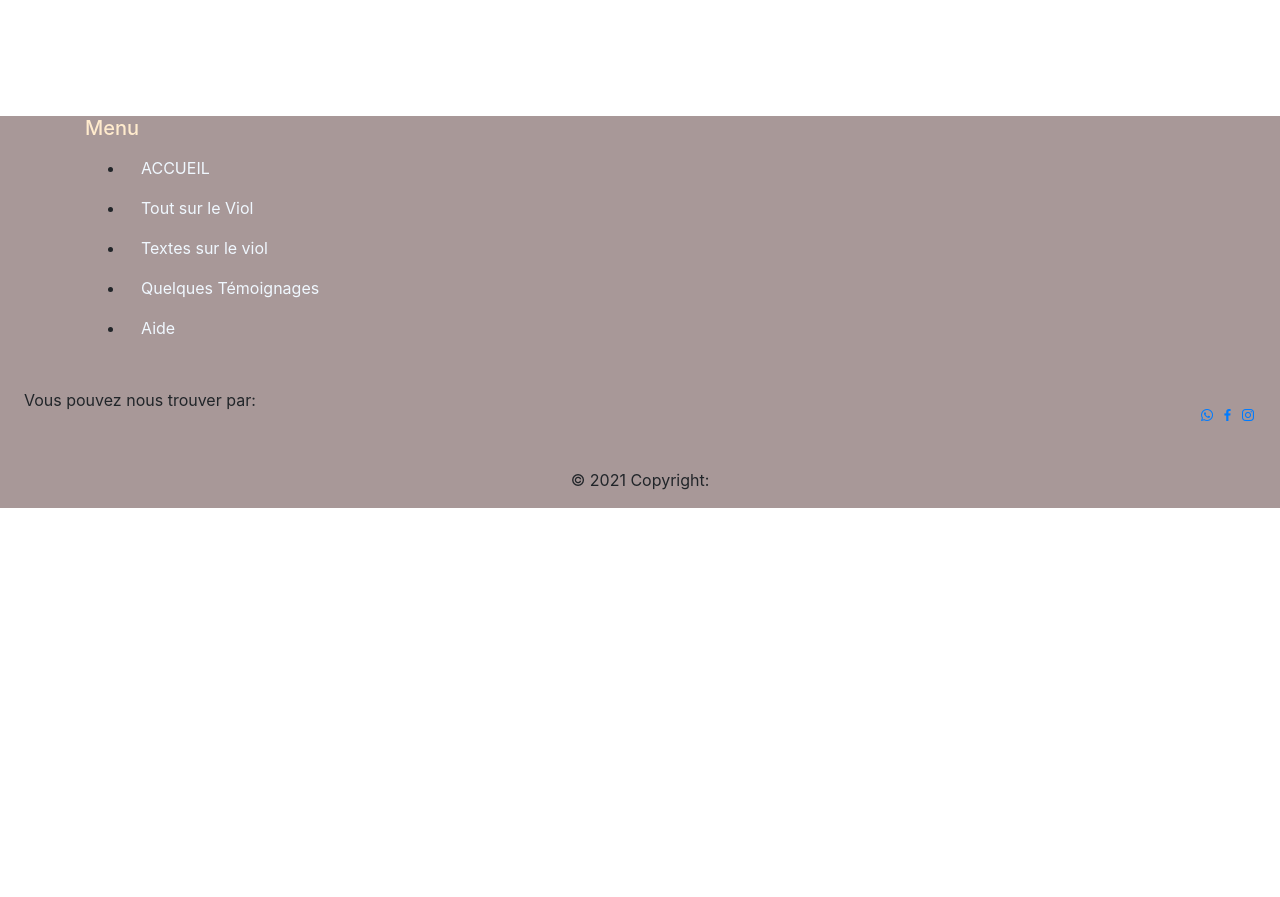
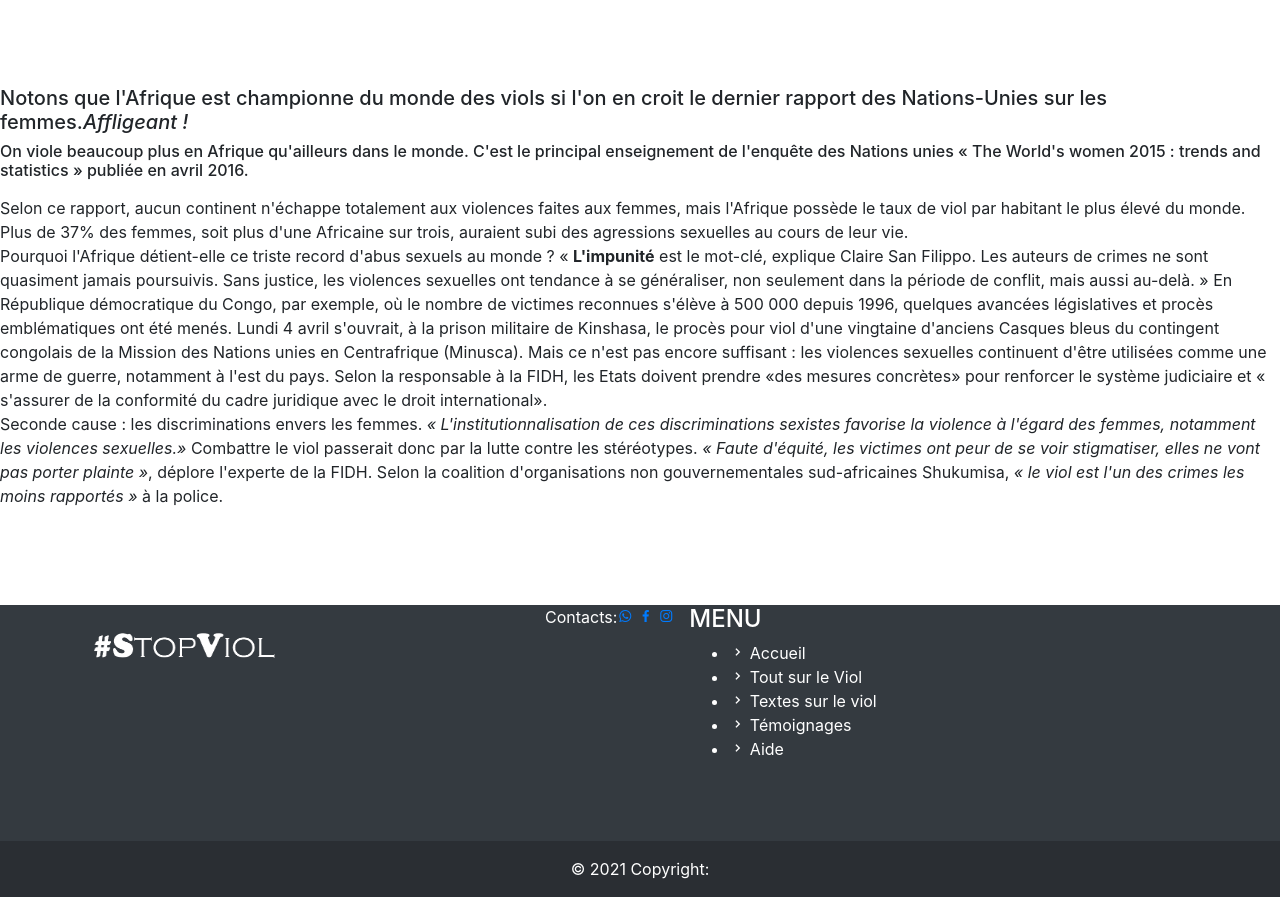
Before and after one commit to DianeDAKO/DianeDAKO.github.io, a plain HTML site: page index.html in a window 1280 px wide. Shown: the part 1255-2152 px from the top of the page. Before the commit the page ends 1763 px from the top, so only its background shows below. Drawn offline with nearby package versions, Linux system fonts and the light colour scheme; files that its build step writes are made by us from their sources; a script that the page names is missing.

Commit message:
Update index.html

```diff
--- a/index.html
+++ b/index.html
@@ -5,11 +5,10 @@
     <meta http-equiv="X-UA-Compatible" content="IE=edge">
     <meta name="viewport" content="width=device-width, initial-scale=1.0">
     <link rel="stylesheet" href="style.css">
-    <link rel="stylesheet" href="/assets/Librairies/bootstrap-4.3.1-dist/css/bootstrap.css">
-    <link rel="stylesheet" href="assets/bootstrap/dist/css/bootstrap.min.css">
-   <link rel="stylesheet" href="https://cdnjs.cloudflare.com/ajax/libs/animate.css/4.1.1/animate.min.css"/>
+    <link rel="stylesheet" href="index.html">
+    <link rel="stylesheet" href="assets/Librairies/bootstrap-4.3.1-dist/css/bootstrap.css">
     <link rel="stylesheet"href="https://cdn.jsdelivr.net/npm/boxicons@latest/css/boxicons.min.css">
-    <link rel="stylesheet" type="text/css" href="https://cdnjs.cloudflare.com/ajax/libs/animate.css/4.1.1/animate.min.css">
+    <link href="https://unpkg.com/aos@2.3.1/dist/aos.css" rel="stylesheet">
     <title>Document</title>
 </head>
 <body>
@@ -84,7 +83,7 @@
   </div>
   <div class="row row-cols-1 row-cols-sm-2 row-cols-md-3 g-3"></div>
   <div class="text-center-md text-center-sm">
-    <div class="wow animate__animated animate__fadeInDown "data-wow-delay="500ms" data-wow-duration="1s" data-wow-iteration="3" data-offset="500">
+    <div class="" data-aos="flip-down">
 <b>La connaissance est un pouvoir, y compris lorsqu’il s’agit de lutter contre le viol.</b><br>
    <p>On ne le dira jamais assez.De nombreuses femmes ont souffert pendant qu'on abusait sexuellement
    d'elles et elles ont continué de souffrir à cause des séquences qu'ont laissé en elles ces moments où elles se sont
@@ -94,7 +93,7 @@
   </div>
 
 
-    <div class=" convention text-center-md text-center-sm wow animate__animated animate__zoomInDown "data-wow-delay="500ms" data-wow-duration="1s" data-wow-iteration="3" data-offset="1000">
+    <div class=" convention text-center-md text-center-sm"data-aos="flip-left">
 
       "Les femmes et les filles sont souvent exposées à des formes graves de violence : violence domestique,
       harcèlement sexuel, viol, mariage forcé, les mutilations génitales… lesquelles constituent une violation
@@ -102,98 +101,127 @@
       <div class="ref"> Convention d'Istanbul</div>
     </div>
   </div>
-</div>
-  <!--footer-->
-  <div class="page-wrapper">
-    <div id="waterdrop"></div>
-    <footer style="background-color: rgba(150, 131, 131, 0.822);">
-      <div class="footer-top height=100">
-        <div class="pt-exebar">
+  <div class="text-center-md text-center-sm" data-aos="flip-up">
+        <p><h5>Notons que l'Afrique est championne du monde des viols si l'on en croit le dernier rapport
+           des Nations-Unies sur les femmes.<i>Affligeant !</i>
+        </h5>
+      <h6>On viole beaucoup plus en Afrique qu'ailleurs dans le monde. C'est le principal enseignement de l'enquête
+   des Nations unies « The World's women 2015 : trends and statistics » publiée en avril 2016.</h6></p>
+   Selon ce rapport, aucun continent n'échappe totalement aux violences faites aux femmes, mais
+    l'Afrique possède le taux de viol par habitant le plus élevé du monde. Plus de 37% des femmes,
+    soit plus d'une Africaine sur trois, auraient subi des agressions sexuelles au cours de leur vie.
+   <br> Pourquoi l'Afrique détient-elle ce triste record d'abus sexuels au monde ? « <b> L'impunité</b>
+    est le mot-clé, explique Claire San Filippo. Les auteurs de crimes ne sont quasiment jamais
+    poursuivis. Sans justice, les violences sexuelles ont tendance à se généraliser, non seulement
+     dans la période de conflit, mais aussi au-delà. » En République démocratique du Congo, par
+
+     exemple, où le nombre de victimes reconnues s'élève à 500 000 depuis 1996, quelques avancées
+      législatives et procès emblématiques ont été menés. Lundi 4 avril s'ouvrait, à la prison
+       militaire de Kinshasa, le procès pour viol d'une vingtaine d'anciens Casques bleus du
+       contingent congolais de la Mission des Nations unies en Centrafrique (Minusca). Mais ce n'est
+
+       pas encore suffisant : les violences sexuelles continuent d'être utilisées comme une arme de
+       guerre, notamment à l'est du pays. Selon la responsable à la FIDH, les Etats doivent prendre
+       «des mesures concrètes» pour renforcer le système judiciaire et « s'assurer de la conformité
+        du cadre juridique avec le droit international». <br>
+        Seconde cause : les discriminations envers les femmes.<i> « L'institutionnalisation de ces
+         discriminations sexistes favorise la violence à l'égard des femmes, notamment les violences
+         sexuelles.» </i>Combattre le viol passerait donc par la lutte contre les stéréotypes.<i> « Faute
+         d'équité, les victimes ont peur de se voir stigmatiser, elles ne vont pas porter plainte »</i>,
+         déplore l'experte de la FIDH. Selon la coalition d'organisations non gouvernementales
+          sud-africaines Shukumisa, <i>« le viol est l'un des crimes les moins rapportés »</i> à la police.
+
+<br>
+<br>
+<br>
+<br>
+<br>
 
     </div>
+</div>
+
+<!--footer-->
+<footer id="footer" class="bg-dark text-white">
+  <div class="footer-top">
       <div class="container">
           <div class="row">
-            <div class="col-lg-3 col-md-12 col-sm-12 footer-col-3">
-              <div class="widget footer_widget">
-                <h5 class="footer-title" style="color: blanchedalmond;">Menu</h5>
+
+              <div class="col-lg-5 col-md-6 footer-info">
+                  <img src="logost-removebg-preview.png" width="200px" height="100px" alt="">
+
+                </div>
+                 <!-- Left -->
+        <div class="me-4">
+          <span>Contacts:</span>
+        </div><br>
+        <!-- Left -->
+
+        <!-- Right -->
+        <div class="social-links mt-0">
+          <a href="https://wa.me/+22960189511" class="whatsapp" style="height: 80px;width: 50px;"><i class="bx bxl-whatsapp"></i></a>
+          <a href="https://web.facebook.com/didi.queen.733" class="facebook"><i class="bx bxl-facebook"></i></a>
+          <a href="https://www.instagram.com/_d_i_a_n_e_/" class="instagram"><i class="bx bxl-instagram"></i></a>
+
+      </div><br><br><br>
+
+
+              <div class="col-lg-4 col-md-6 footer-links" style = "margin-right : -2% ;">
+                  <h4>MENU</h4>
                   <ul>
-              <li class="nav-item active">
-                <a class="nav-link es" href="index.html" style="color: aliceblue;">ACCUEIL</a>
-             </li>
+                      <li><i class="bx bx-chevron-right"></i> <a href="index.html" style="color: white;"> Accueil</a></li>
+                      <li><i class="bx bx-chevron-right"></i> <a href="toutsurleviol.html" style="color: white;">Tout sur le Viol</a></li>
+                     <li><i class="bx bx-chevron-right"></i> <a href="textesurleviol.html" style="color: white;">Textes sur le viol</a></li>
+                      <li><i class="bx bx-chevron-right"></i> <a href="temoignages.html" style="color: white;" >Témoignages</a></li>
+                      <li><i class="bx bx-chevron-right"></i> <a href="appel.html"  style="color: white;">Aide</a></li>
 
-              <li class="nav-item active">
-               <a class="nav-link es"href="toutsurleviol.html" style="color: aliceblue;">Tout sur le Viol</a>
-              </li>
-             <li class="nav-item active">
-              <a class="nav-link es" href="textesurleviol.html" style="color: aliceblue;">Textes sur le viol</a>
-              </li>
-              <li class="nav-item active">
-               <a class="nav-link es" href="temoignages.html" style="color: aliceblue;">Quelques Témoignages</a>
-              </li>
-             <li class="nav-item active">
-            <a class="nav-link es" href="appel.html" style="color:aliceblue;">Aide</a>
-            </li>
                   </ul>
               </div>
 
           </div>
-
-
-
       </div>
   </div>
 
+  <footer class="bg-dark text-center text-white">
+    <!-- Grid container -->
+    <div class="container p-4 pb-0">
+      <!-- Section: Form -->
+      <section class="">
+        <form action="">
+          <!--Grid row-->
+          <div class="row d-flex justify-content-center">
+            <!--Grid column-->
+            <div class="col-auto">
+
+              </p>
+            </div>
+
+            </div>
+            <!--Grid column-->
+          </div>
+          <!--Grid row-->
+        </form>
+      </section>
+      <!-- Section: Form -->
+    </div>
+    <!-- Grid container -->
+
+    <!-- Copyright -->
+    <div class="text-center p-3" style="background-color: rgba(0, 0, 0, 0.2);">
+      © 2021 Copyright:
+      <a class="text-white" href="https://mdbootstrap.com/"></a>
+    </div>
+    <!-- Copyright -->
+  </footer>
+</footer><!-- End Footer -->
 
 
-            </div>
-          </div>
-        </div>
-      </div>
-      <section
-             class="d-flex justify-content-between p-4"
-             style="background-color:  rgba(150, 131, 131, 0.822);"
-             >
-      <!-- Left -->
-      <div class="me-3">
-        <span>Vous pouvez nous trouver par:</span>
-      </div>
-      <!-- Left -->
-
-      <!-- Right -->
-      <div class="social-links mt-3">
-        <a href="https://wa.me/+22960189511" class="whatsapp" style="height: 50;width: 50px;"><i class="bx bxl-whatsapp"></i></a>
-        <a href="https://web.facebook.com/didi.queen.733" class="facebook"><i class="bx bxl-facebook"></i></a>
-        <a href="https://www.instagram.com/_d_i_a_n_e_/" class="instagram"><i class="bx bxl-instagram"></i></a>
-
-    </div>
-
-      <!-- Right -->
-    </section>
-      <div
-         class="text-center p-3"
-         style="background-color: rgba(150, 131, 131, 0.822);"
-         >
-      © 2021 Copyright:</div>
-    </footer>
-  </div>
-
-  <script src="http://code.jquery.com/ui/1.11.4/jquery-ui.js"></script>
-  <script src="https://daniellaharel.com/raindrops/js/raindrops.js"></script>
-
- <script> jQuery('#waterdrop').raindrops({color:'rgba(150, 131, 131, 0.822)', canvasHeight:170, density: 0.5, frequency: 40});
+  <script src="assets/Librairies/bootstrap-4.3.1-dist/js/bootstrap.min.js"></script>
+  <script src="assets/Librairies/bootstrap-4.3.1-dist/js/jquery-3.6.0.js"></script>
+<script src="assets/Librairies/bootstrap-4.3.1-dist/js/bootstrap.js"></script>
+ <script src="assets/Librairies/bootstrap-4.3.1-dist/js/bootstrap.bundle.min.js"></script>
+<script src="https://unpkg.com/aos@2.3.1/dist/aos.js"></script>
+<script>
+    AOS.init();
   </script>
-  <script src="https://cdnjs.cloudflare.com/ajax/libs/jquery/3.4.1/jquery.min.js"></script>
-     <!-- Importation wow.min.js -->
-<script type="text/javascript" src="./node_modules/wow.js/dist/wow.min.js" ></script>
-<!-- // Initialisation wow.js -->
-<script type="text/javascript">
-	new WOW().init()
-</script>
- <script type="text/javascript" src="https://cdnjs.cloudflare.com/ajax/libs/wow/1.1.2/wow.min.js" ></script>
-      <script src="assets/Librairies/bootstrap-4.3.1-dist/js/jquery-3.6.0.js"></script>
-      <script src="assets/jquery/dist/jquery.min.js"></script>
-  <script src="/assets/Librairies/bootstrap-4.3.1-dist/js/bootstrap.js"></script>
-  <script src="/assets/Librairies/bootstrap-4.3.1-dist/js/bootstrap.bundle.min.js"></script>
-
 </body>
 </html>
```
Lines whose indentation alone changed are shown as unchanged.
